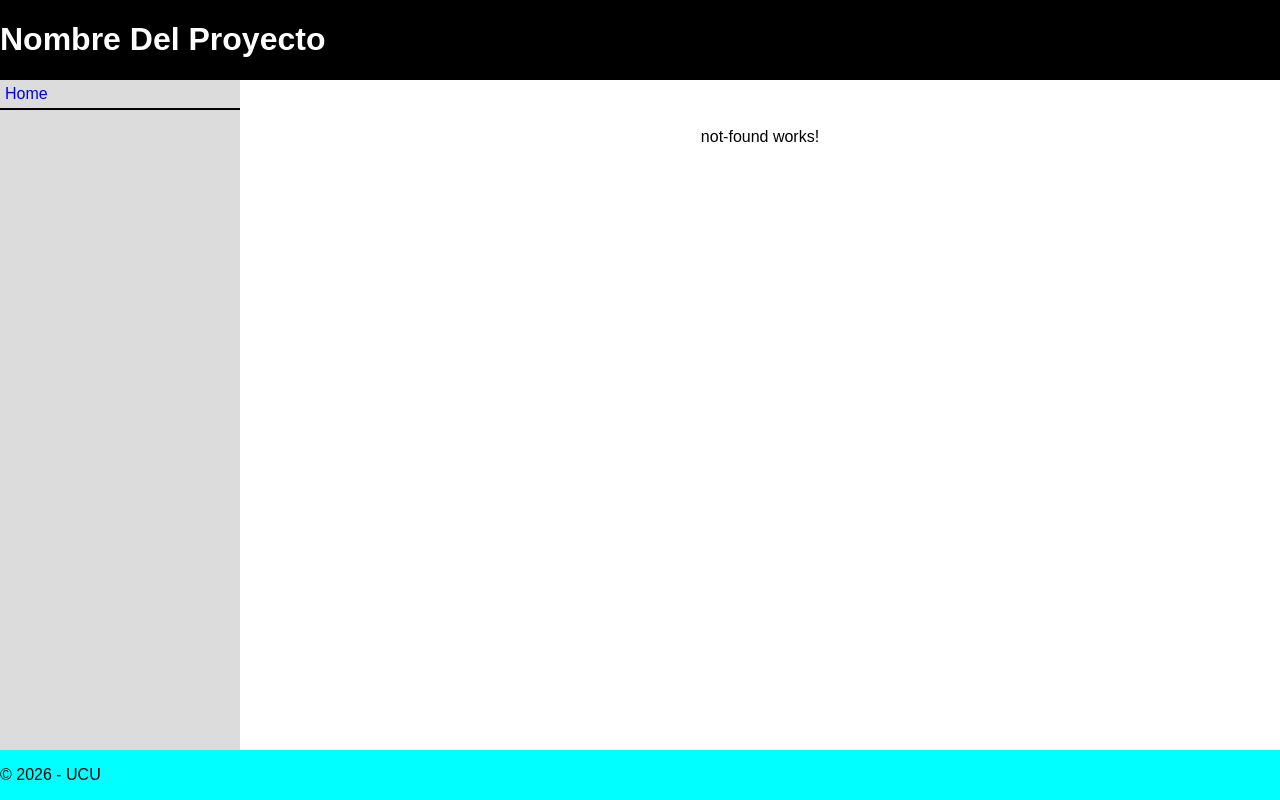
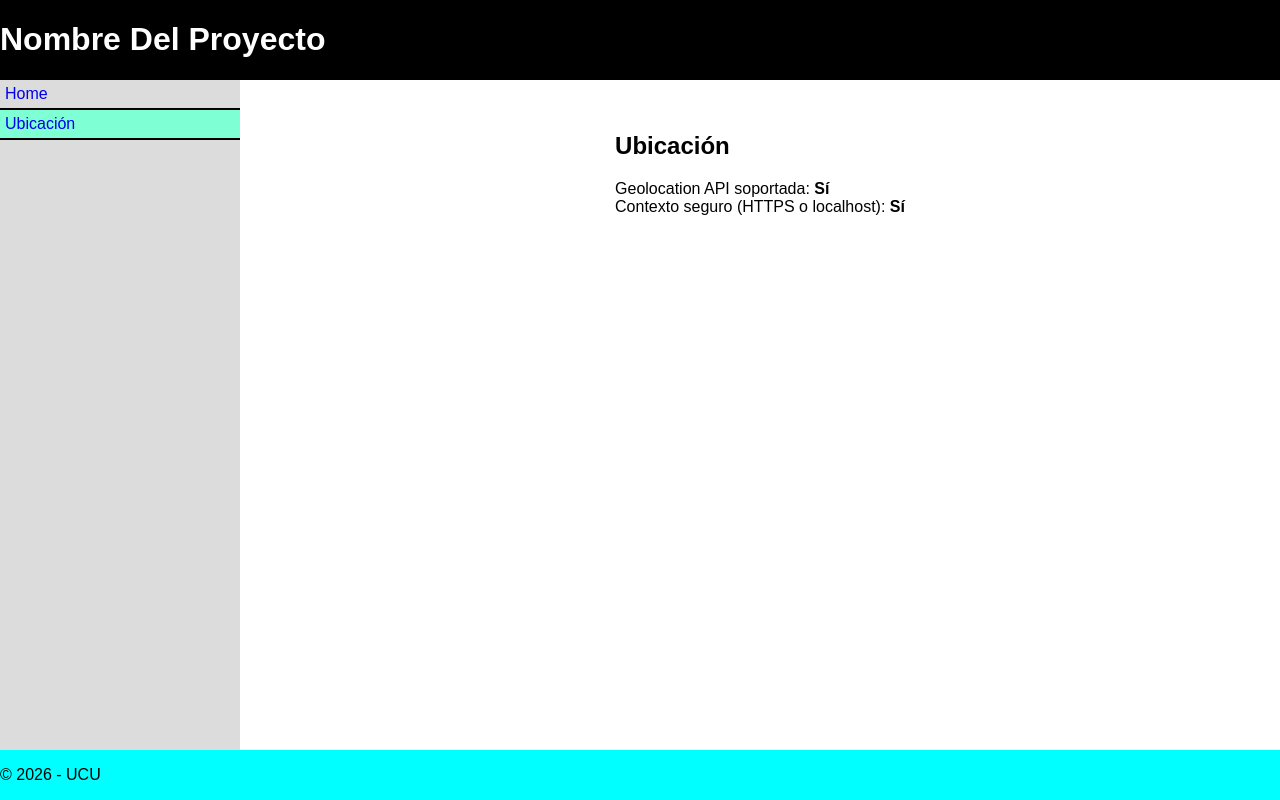
Before and after one commit to Nickggz/presentacion, an Angular app in the folder front/: page /ubicacion in a window 1280 px wide. Built offline with nearby package versions, Linux system fonts and the light colour scheme.

Commit message:
Pagina ubicacion

```diff
--- a/front/src/app/app.html
+++ b/front/src/app/app.html
@@ -8,6 +8,7 @@
       <nav>
         <ul>
           <li><a routerLink="/home" routerLinkActive="ruta-activa">Home</a></li>
+          <li><a routerLink="/ubicacion" routerLinkActive="ruta-activa">Ubicación</a></li>
         </ul>
       </nav>
     </aside>
--- a/front/src/app/app.routes.ts
+++ b/front/src/app/app.routes.ts
@@ -7,6 +7,12 @@ export const routes: Routes = [
   { path: 'home', title: 'Home', component: HomePage },
 
   {
+    path: 'ubicacion',
+    title: 'Ubicación',
+    loadComponent: () => import('./pages/ubicacion/ubicacion.page'),
+  },
+
+  {
     path: '**',
     loadComponent: () => import('./pages/not-found/not-found.page'),
   },
--- /dev/null
+++ b/front/src/app/pages/ubicacion/ubicacion.page.css
@@ -0,0 +1,4 @@
+.chequeos {
+  list-style: none;
+  padding: 0;
+}
--- /dev/null
+++ b/front/src/app/pages/ubicacion/ubicacion.page.html
@@ -0,0 +1,6 @@
+<h2>Ubicación</h2>
+
+<ul class="chequeos">
+  <li>Geolocation API soportada: <strong>{{ soportada ? 'Sí' : 'No' }}</strong></li>
+  <li>Contexto seguro (HTTPS o localhost): <strong>{{ contextoSeguro ? 'Sí' : 'No' }}</strong></li>
+</ul>
--- /dev/null
+++ b/front/src/app/pages/ubicacion/ubicacion.page.ts
@@ -0,0 +1,17 @@
+import { Component } from '@angular/core';
+
+@Component({
+  imports: [],
+  selector: 'app-ubicacion',
+  styleUrl: './ubicacion.page.css',
+  templateUrl: './ubicacion.page.html',
+})
+export class UbicacionPage {
+  // ¿El navegador tiene la Geolocation API?
+  public readonly soportada = 'geolocation' in navigator;
+
+  // La API solo funciona en contexto seguro: HTTPS o localhost
+  public readonly contextoSeguro = window.isSecureContext;
+}
+
+export default UbicacionPage;
```
Also changed, not shown: 1 other file (tests, documents, lock files or other folders).
